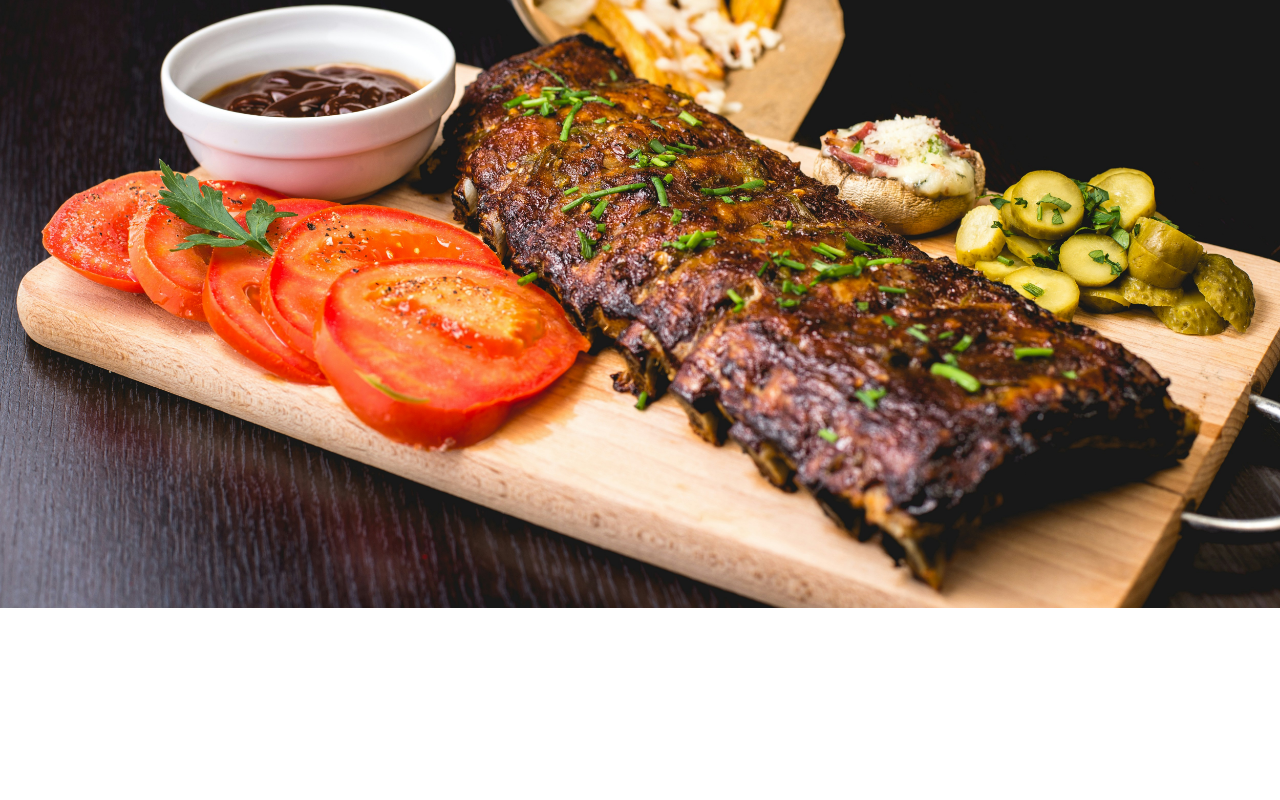
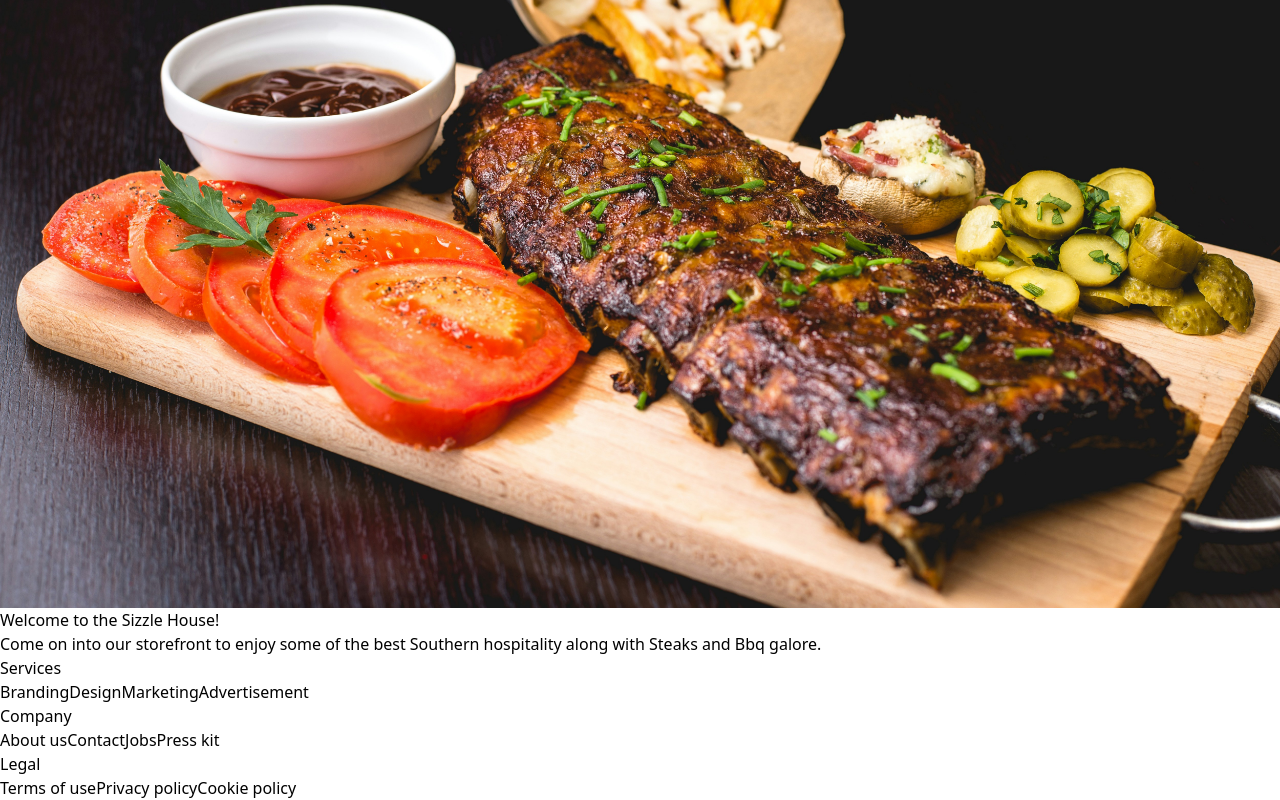
Before and after one commit to Csolly89/Milestone3, a React (Create React App) app in the folder frontend/: page / in a window 1280 px wide. Shown: the part 415-1215 px from the top of the page. Before the commit the page ends 1023 px from the top, so only its background shows below. Built offline with nearby package versions, Linux system fonts and the light colour scheme.

Commit message:
Home and Menu finished

```diff
--- a/frontend/src/Components/Home.js
+++ b/frontend/src/Components/Home.js
@@ -5,43 +5,58 @@ import Ribs from "../img/ribsDisplay.jpg"
 
 function Home() {
     return (
-        // give each div a border with different colors to see where each div specifically is
-        <div className="">
-            <div className="w-full h-13 carousel rounded-box">
-                <div id="slide1" className="carousel-item w-full">
-                    <img src={Ribs} alt="Ribs on the gril" className="object-contain overflow-hidden" />
-                    {/* <div className="absolute flex justify-between transform -translate-y-1/2 left-5 right-5 top-1/2">
-                        <a href="#slide4" className="btn btn-circle">❮</a>
-                        <a href="#slide2" className="btn btn-circle">❯</a>
-                    </div> */}
+        <>
+        <section class="relative mt-20 py-15 overflow-hidden bg-black sm:py-16 lg:py-24 xl:py-32">
+            <div class="absolute inset-0">
+                <img class="object-cover w-full h-full md:object-left md:scale-150 md:origin-top-left" src={Ribs} alt="rotating food images" />
+            </div>
+
+            <div class="absolute inset-0 hidden bg-gradient-to-r md:block from-black to-transparent"></div>
+
+            <div class="absolute inset-0 block bg-black/60 md:hidden"></div>
+
+            <div class="relative px-4 mx-auto sm:px-6 lg:px-8 max-w-7xl">
+                <div class="text-center md:w-2/3 lg:w-1/2 xl:w-1/3 md:text-left">
+                    <h2 class="text-3xl font-bold leading-tight text-white sm:text-4xl lg:text-5xl">Welcome to the Sizzle House!</h2>
+                    <p class="mt-4 text-base text-gray-200">Come on into our storefront to enjoy some of the best Southern hospitality along with Steaks and Bbq galore.</p>
+
+                    <form action="#" method="POST" class="mt-8 lg:mt-12">
+                        <div class="flex flex-col items-center sm:flex-row sm:justify-center">
+                            <div class="flex-1 w-full min-w-0 px-4 sm:px-0">
+                                <div class="relative text-gray-400 focus-within:text-gray-600">
+                                    <label for="email" class="sr-only"></label>
+                                    <div class="absolute inset-y-0 left-0 flex items-center pl-3 pointer-events-none">
+                                    </div>
+                                </div>
+                            </div>
+                        </div>
+                    </form>
                 </div>
-
-                {/* <div id="slide2" className="carousel-item relative w-2/3">
-                    <img src={Grills} alt="smoking grill" className="w-full object-contain overflow-hidden" />
-                    <div className="absolute flex justify-between transform -translate-y-1/2 left-5 right-5 top-1/2">
-                        <a href="#slide1" className="btn btn-circle">❮</a>
-                        <a href="#slide3" className="btn btn-circle">❯</a>
-                    </div>
-                </div>  */}
-
-                {/* <div id="slide3" className="carousel-item relative w-2/3">
-                    <img src={Steak} alt="medium rare steak" className="w-full object-contain overflow-hidden" />
-                    <div className="absolute flex justify-between transform -translate-y-1/2 left-5 right-5 top-1/2">
-                        <a href="#slide2" className="btn btn-circle">❮</a>
-                        <a href="#slide4" className="btn btn-circle">❯</a>
-                    </div>
-                </div>  */}
-
-                {/* <div id="slide4" className="carousel-item relative w-2/3">
-                    <img src={Platter} alt="Platter of bbq" className="w-full object-contain overflow-hidden" />
-                    <div className="absolute flex justify-between transform -translate-y-1/2 left-5 right-5 top-1/2">
-                        <a href="#slide3" className="btn btn-circle">❮</a>
-                        <a href="#slide1" className="btn btn-circle">❯</a>
-                    </div>
-                </div> */}
-
             </div>
-        </div>
+        </section>
+            <footer className="footer p-10 mt-10 bg-neutral text-neutral-content">
+                <nav>
+                    <h6 className="footer-title">Services</h6>
+                    <a className="link link-hover">Branding</a>
+                    <a className="link link-hover">Design</a>
+                    <a className="link link-hover">Marketing</a>
+                    <a className="link link-hover">Advertisement</a>
+                </nav>
+                <nav>
+                    <h6 className="footer-title">Company</h6>
+                    <a className="link link-hover">About us</a>
+                    <a className="link link-hover">Contact</a>
+                    <a className="link link-hover">Jobs</a>
+                    <a className="link link-hover">Press kit</a>
+                </nav>
+                <nav>
+                    <h6 className="footer-title">Legal</h6>
+                    <a className="link link-hover">Terms of use</a>
+                    <a className="link link-hover">Privacy policy</a>
+                    <a className="link link-hover">Cookie policy</a>
+                </nav>
+            </footer>
+        </>
     );
 }
 
--- a/frontend/src/Components/Menu.js
+++ b/frontend/src/Components/Menu.js
@@ -45,7 +45,7 @@ function Menu() {
                 </div>
                 {/* specials menu */}
                 <div className="">
-                    <div className="flex-row mb-2 card w-full bg-base-100 shadow-xl mt-4 md:mt-8 ">
+                    <div className="flex-row mb-2 card w-full bg-base-100 shadow-xl mt-4 md:mt-8 justify-center">
                         <TabButton selectTab={() => sHandleTabChange('monday')} active={sTab === 'Monday'}>Monday</TabButton>
                         <TabButton selectTab={() => sHandleTabChange('tuesday')} active={sTab === 'Tuesday'}>Tuesday</TabButton>
                         <TabButton selectTab={() => sHandleTabChange('wednesday')} active={sTab === 'Wednesday'}>Wednesday</TabButton>
@@ -54,7 +54,7 @@ function Menu() {
                         <TabButton selectTab={() => sHandleTabChange('saturday')} active={sTab === 'Saturday'}>Saturday</TabButton>
                     </div>
                     {/* specials content display */}
-                    <div className="card w-96 bg-base-100 shadow-xl image-full">
+                    <div className="card w-96 bg-base-100 shadow-xl image-full mx-auto">
                         <div className="card-body">
                             <h2 className="card-title">{}</h2>
                             {SpecData.find((s) => s.id === sTab).content}
```
